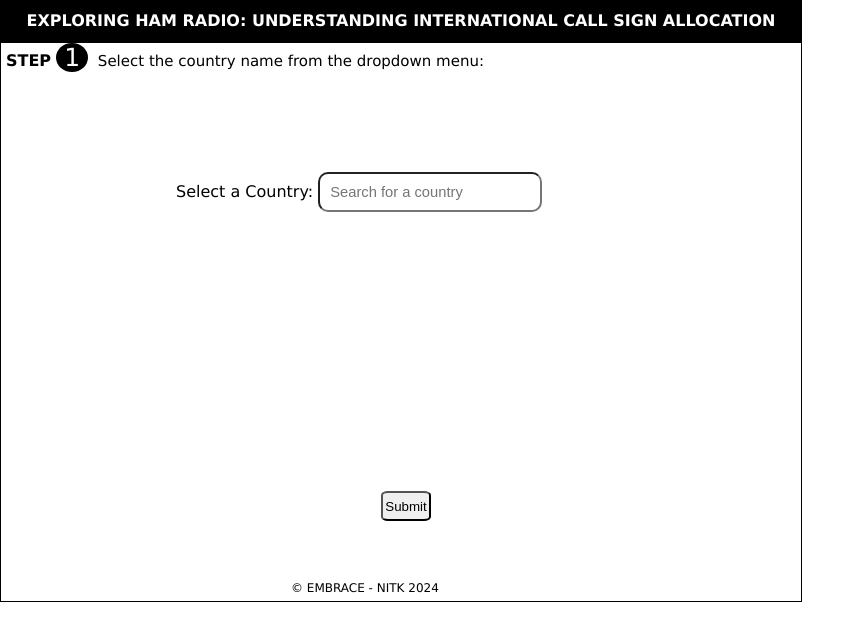
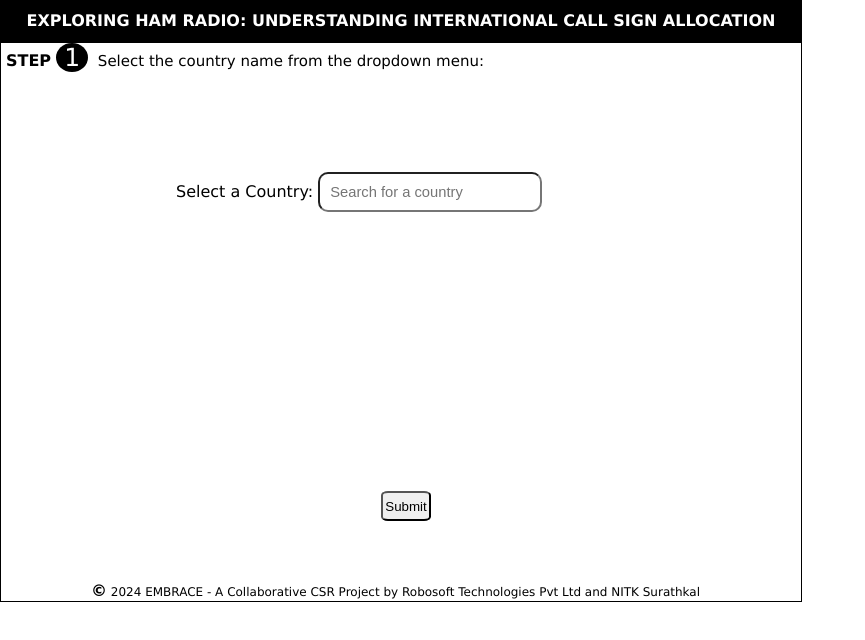
Before and after one commit to embrace-nitk/morseCodeCallsign, a plain HTML site: page index2.html in a window 1280 px wide. Shown: the whole page, without its empty margins (0-865 px from the left). Drawn offline with Linux system fonts and the light colour scheme.

Commit message:
updated copyright

```diff
--- a/index2.html
+++ b/index2.html
@@ -2,9 +2,7 @@
 <html lang="en">
   <head>
     <meta charset="UTF-8" />
-    <title>
-      EMBRACE
-    </title>
+    <title>EMBRACE</title>
     <style>
       * {
         margin: 0;
@@ -22,7 +20,6 @@
 
       .footer {
         position: absolute;
-        left: 200px;
         top: 580px;
         font-size: 12px;
         text-align: center;
@@ -104,6 +101,10 @@
       .dropdown-content a:hover {
         background-color: #f1f1f1;
       }
+      .cp {
+        font-size: 16px;
+        font-weight: 900;
+      }
     </style>
   </head>
 
@@ -152,10 +153,12 @@
       <br />
 
       <div id="footer" class="footer">
-        &copy; EMBRACE - NITK
+        <span class="cp">&copy;</span>
         <script>
           document.write(new Date().getFullYear());
         </script>
+        EMBRACE - A Collaborative CSR Project by Robosoft Technologies Pvt Ltd
+        and NITK Surathkal
       </div>
     </div>
 
```
Also changed, not shown: index.html (+5 -3 lines), index3.html (+7 -3 lines).
